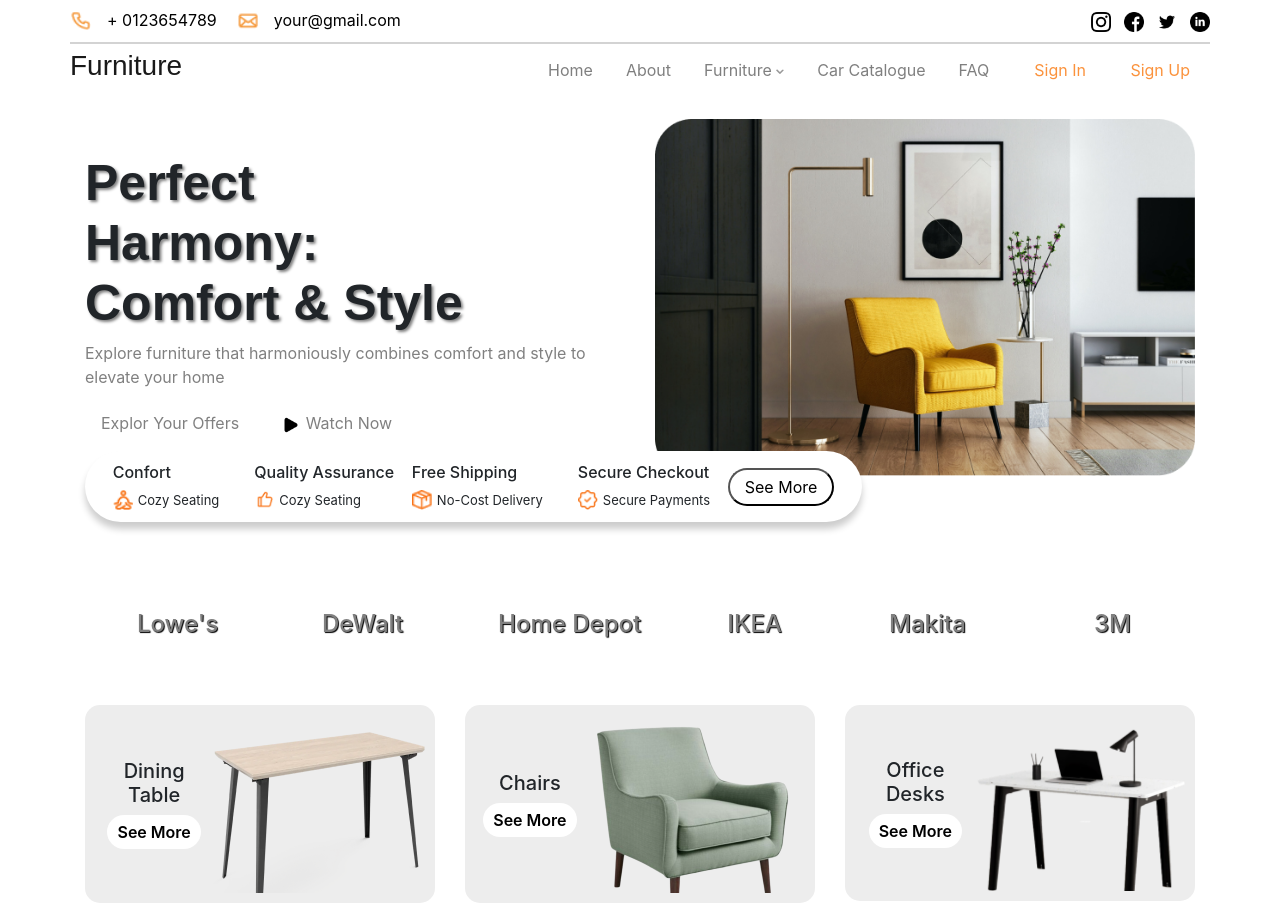
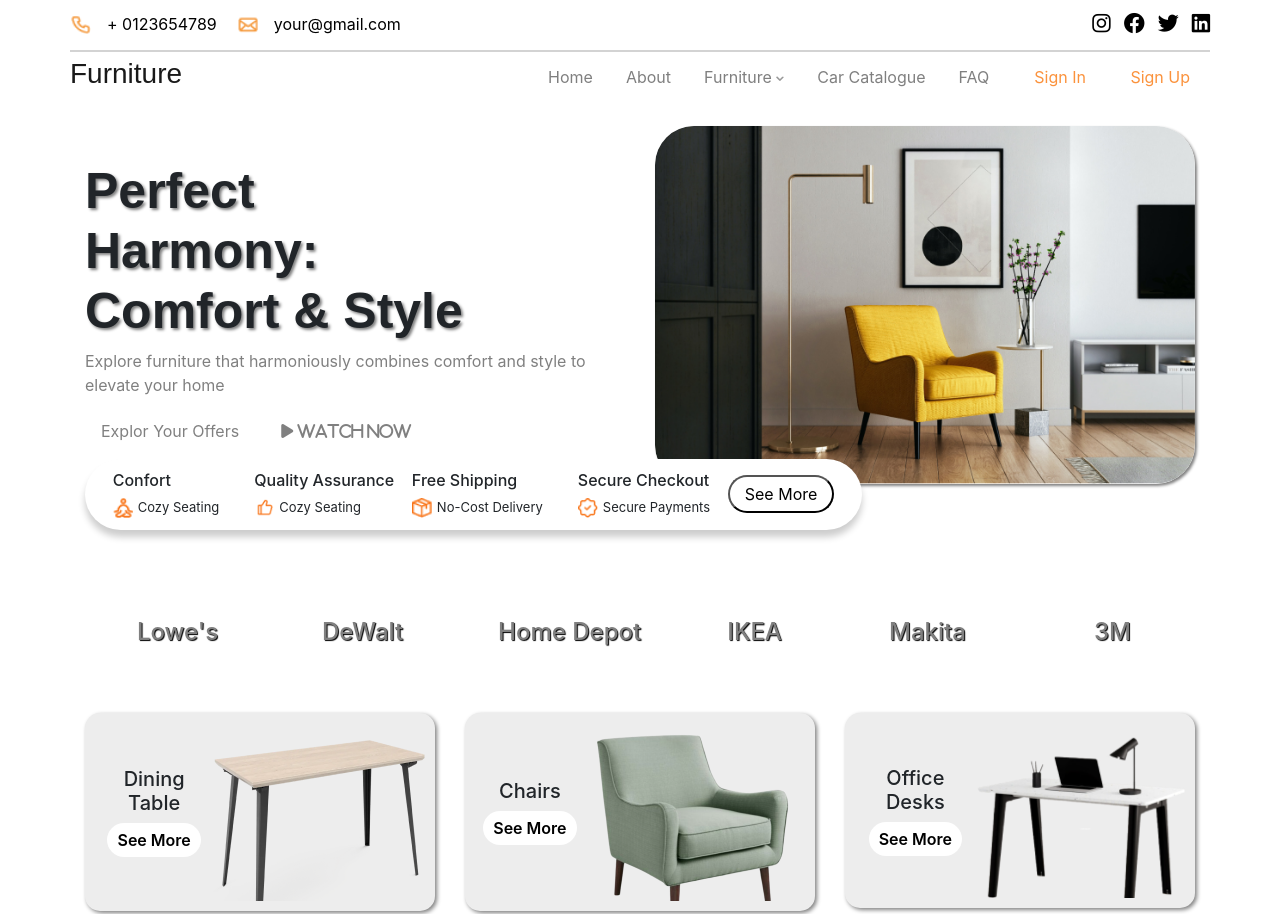
Before and after one commit to HarshBagdawala/tutorial, a plain HTML site: page index.html in a window 1280 px wide. Shown: the top 914 px of the page. Drawn offline with nearby package versions, Linux system fonts and the light colour scheme.

Commit message:
edit site

```diff
--- a/furni-css/style.css
+++ b/furni-css/style.css
@@ -71,10 +71,6 @@
     animation: slideInFromRight 0.9s forwards;
     height: 100%;
     width: 250px;
-
-
-    /* Adjust timing and animation style as needed */
-    /* This will make the navbar slide in from the right */
 }
 
 .navbar-toggler {
@@ -220,10 +216,22 @@
     display: flex;
     justify-content: space-between;
     width: 100%;
+    align-items: center;
     padding-bottom: 10px;
     border-bottom: 2px solid lightgray;
 }
-
+.media-icon {
+    display: flex;
+    gap: 10px;
+}
+.online-feb a {
+    color: #000; /* Set icon color to black */
+    font-size: 21px; /* Change this to the size you want */
+    text-decoration: none;
+}
+.online-feb a:hover {
+    color: rgb(26, 26, 210);
+}
 @media (max-width: 375.98px) {
     .contect-fast {
         top: 80%;
@@ -422,6 +430,8 @@
     width: 100%;
     height: auto;
     margin: 15px 0px;
+    box-shadow: 2px 2px 3px gray;
+    border-radius: 39px;
 }
 
 .offers-bat {
@@ -666,6 +676,7 @@
     padding: 10px;
     border-radius: 15px;
     margin-top: 10px;
+    box-shadow: 2px 2px 4px gray;
 }
 
 .dining-tab {
--- a/index.html
+++ b/index.html
@@ -13,6 +13,8 @@
     <link rel="preconnect" href="https://fonts.gstatic.com" crossorigin>
     <link href="https://fonts.googleapis.com/css2?family=Rubik:ital,wght@0,300..900;1,300..900&display=swap"
         rel="stylesheet">
+    <link rel="stylesheet" href="https://cdnjs.cloudflare.com/ajax/libs/font-awesome/6.0.0-beta3/css/all.min.css">
+
     <!-- <link rel="preconnect" href="https://fonts.googleapis.com">
     <link rel="preconnect" href="https://fonts.gstatic.com" crossorigin>
     <link href="https://fonts.googleapis.com/css2?family=Montserrat:ital,wght@0,100..900;1,100..900&display=swap"
@@ -53,16 +55,16 @@
                             </div>
                             <div class="media-icon">
                                 <div class="online-feb">
-                                    <a href="https://www.instagram.com/?hl=en"><img src="image/instagram.png"></a>
+                                    <a href="https://www.instagram.com/?hl=en"><i class="fab fa-instagram"></i></a>
                                 </div>
                                 <div class="online-feb">
-                                    <a href="https://www.facebook.com/"><img src="image/facebook.png"></a>
+                                    <a href="https://www.facebook.com/"><i class="fab fa-facebook"></i></a>
                                 </div>
                                 <div class="online-feb">
-                                    <a href="https://twitter.com/i/flow/login"><img src="image/twitter.png"></a>
+                                    <a href="https://twitter.com/i/flow/login"><i class="fab fa-twitter"></i></a>
                                 </div>
                                 <div class="online-feb">
-                                    <a href="https://www.linkedin.com/login"><img src="image/social.png"></a>
+                                    <a href="https://www.linkedin.com/login"><i class="fab fa-linkedin"></i></a>
                                 </div>
                             </div>
                         </div>
@@ -122,8 +124,7 @@
                             <button class="ofer-sow">Explor Your Offers</button>
                         </div>
                         <div class="watch-vid">
-                            <button class="play-now"><img class="play-vid-op" src="image/play.png"> Watch
-                                Now</button>
+                            <button class="play-now"> <i class="fa fa-play"> Watch Now </i></button>
                         </div>
                     </div>
                 </div>
@@ -438,7 +439,7 @@
                                     <p><span class="disline-font">$105.00 </span> $95.00</p>
                                 </div>
                                 <div class="shop-now-icon">
-                                    <img src="image/cart_btn.png"   >
+                                    <img src="image/cart_btn.png">
                                 </div>
                             </div>
                         </div>
```
